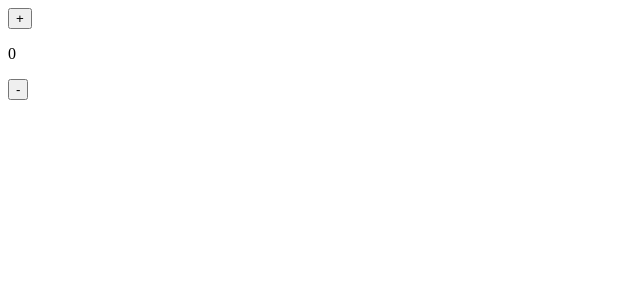
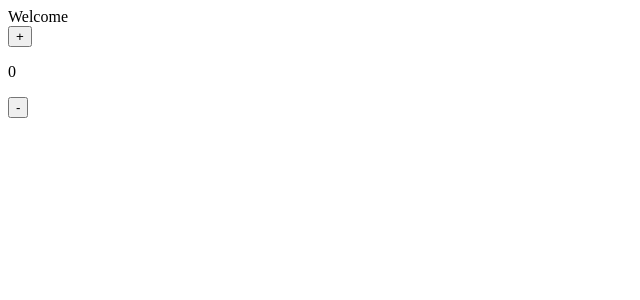
Before and after one commit to ZahraMirali/imdb-nuxt3, a Nuxt app: page / in a window 1280 px wide. Shown: the top 300 px of the page, without its empty margins (0-640 px from the left). Built offline with nearby package versions, Linux system fonts and the light colour scheme.

Commit message:
Components Directory

```diff
--- a/app.vue
+++ b/app.vue
@@ -1,19 +1,4 @@
 <template>
-  <div>
-    <button @click="increment">+</button>
-    <p>{{ count }}</p>
-    <button @click="decrement">-</button>
-  </div>
+  <HomeWelcome /> <!-- or <home-welcome /> -->
+  <Counter /> <!-- or <counter /> -->
 </template>
-
-<script setup>
-  const count = ref(0);
-
-  function increment(){
-    count.value++;
-  }
-
-  function decrement(){
-    count.value--;
-  }
-</script>
--- /dev/null
+++ b/components/Counter.vue
@@ -0,0 +1,17 @@
+<template>
+    <button @click="increment">+</button>
+    <p>{{ count }}</p>
+    <button @click="decrement">-</button>
+</template>
+
+<script setup>
+  const count = ref(0);
+
+  function increment(){
+    count.value++;
+  }
+
+  function decrement(){
+    count.value--;
+  }
+</script>
--- /dev/null
+++ b/components/Home/Welcome.vue
@@ -0,0 +1,3 @@
+<template>
+    <div>Welcome</div>
+</template>
```
